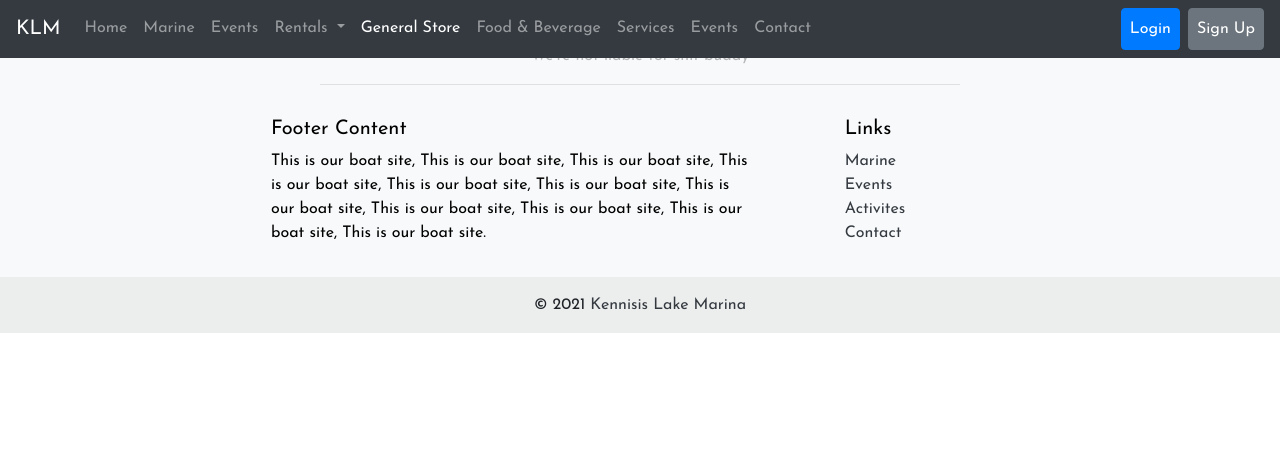
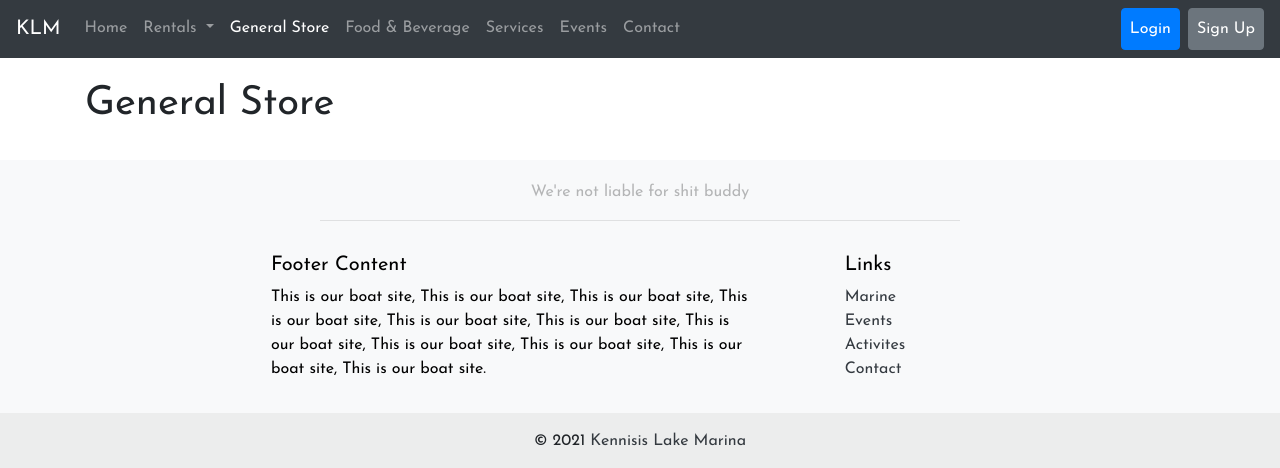
Before and after one commit to jaysondale/boat-rental-app, a Django app: page /store/ in a window 1280 px wide. Shown: the top 468 px of the page. Before the commit the page ends 333 px from the top, so only its background shows below. Run offline with Django 3.2, Linux system fonts and the light colour scheme; some libraries are stand-ins or nearby versions.

```diff
--- a/src/pages/templates/pages/store.html
+++ b/src/pages/templates/pages/store.html
@@ -2,5 +2,12 @@
 
 {% block main_content %}
 
+<div class="container top-container">
+	<div class="row pt-4">
+		<div class="col">
+			<h1>General Store</h1>
+		</div>
+	</div>
 
+</div>
 {% endblock %}
--- a/src/templates/navbar.html
+++ b/src/templates/navbar.html
@@ -6,8 +6,6 @@
   <div class="collapse navbar-collapse" id="navbarNavAltMarkup">
     <div class="navbar-nav w-100">
       <a class="nav-item nav-link" href="{% url 'main' %}">Home <span class="sr-only">(current)</span></a>
-      <a class="nav-item nav-link" href="{% url 'marine' %}">Marine</a>
-      <a class="nav-item nav-link" href="{% url 'events' %}">Events</a>
       <li class="nav-item dropdown">
         <a class="nav-link dropdown-toggle" id="navbarDropdown" role="button" data-toggle="dropdown" aria-haspopup="true" aria-expanded="false">
           Rentals
```
